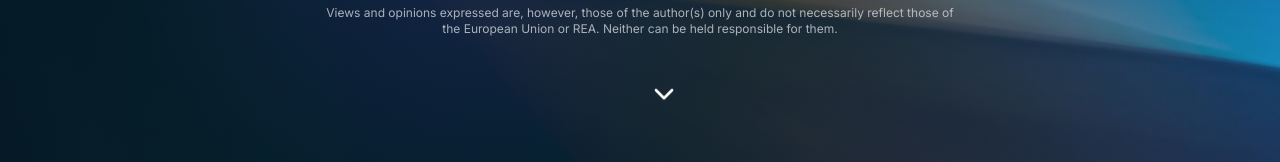
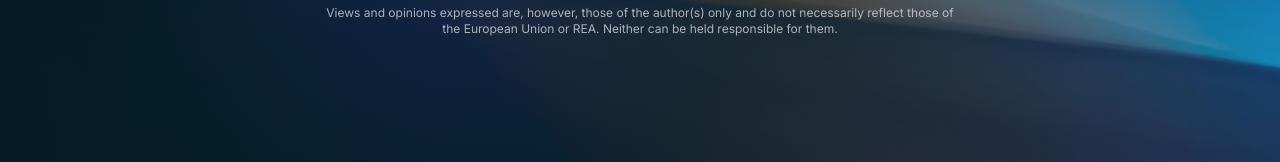
Before and after one commit to pinarci/beyond-epicenters-website, a Next.js app: page / in a window 1280 px wide. Shown: the part 638-800 px from the top of the page. Built offline with nearby package versions, Linux system fonts and the light colour scheme.

Commit message:
Remove scroll down indicator arrow from hero section

```diff
--- a/components/Hero.tsx
+++ b/components/Hero.tsx
@@ -1,7 +1,6 @@
 'use client'
 
 import Image from 'next/image'
-import { ChevronDown } from 'lucide-react'
 
 export default function Hero() {
   const scrollToAbout = () => {
@@ -63,15 +62,6 @@ export default function Hero() {
           </p>
         </div>
       </div>
-
-      <button
-        type="button"
-        onClick={scrollToAbout}
-        aria-label="Scroll to About section"
-        className="absolute bottom-8 left-1/2 z-10 -translate-x-1/2 animate-bounce rounded-full p-2 text-white transition-colors hover:text-logo-aqua focus-visible:outline focus-visible:outline-2 focus-visible:outline-offset-4 focus-visible:outline-logo-aqua"
-      >
-        <ChevronDown className="w-8 h-8" aria-hidden="true" />
-      </button>
     </section>
   )
 }
```
